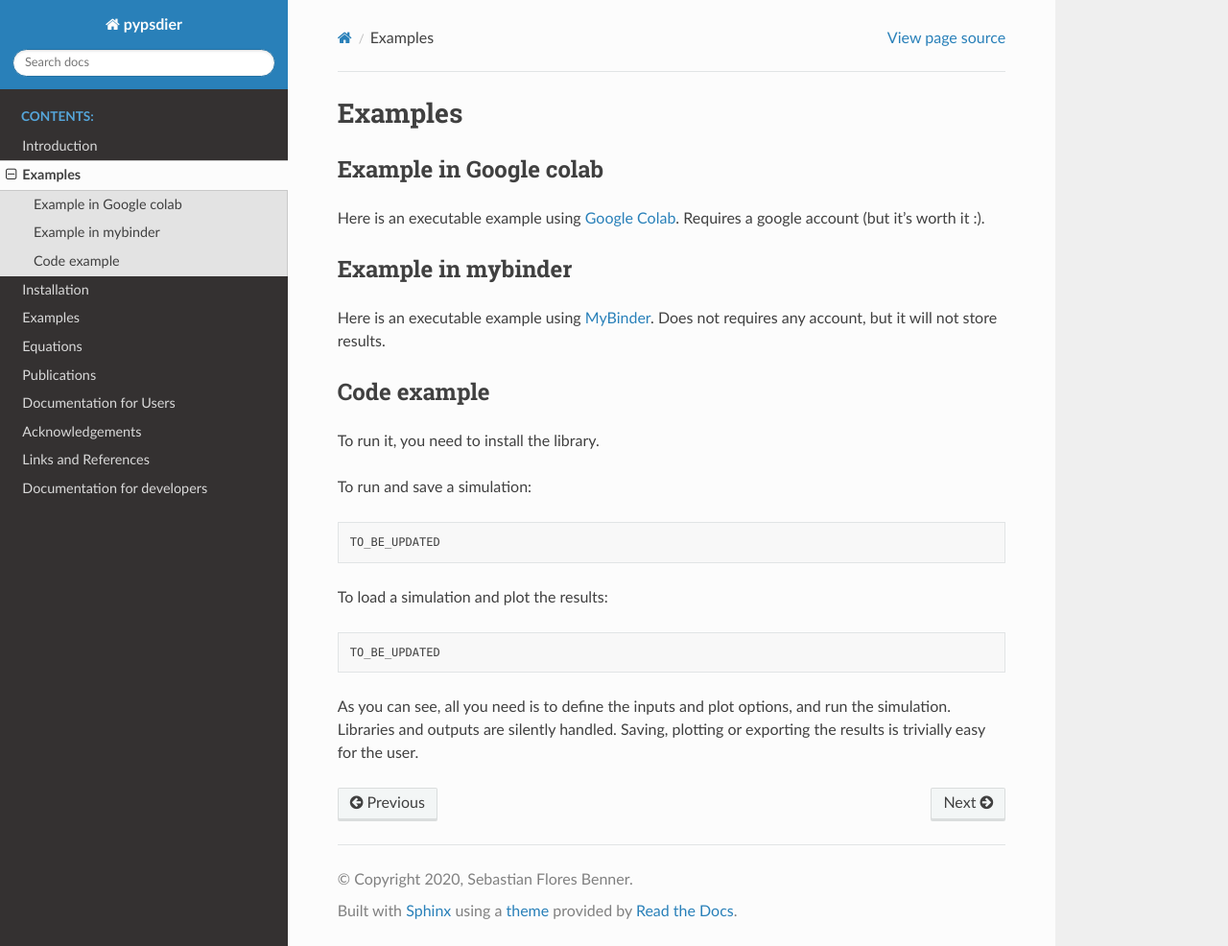
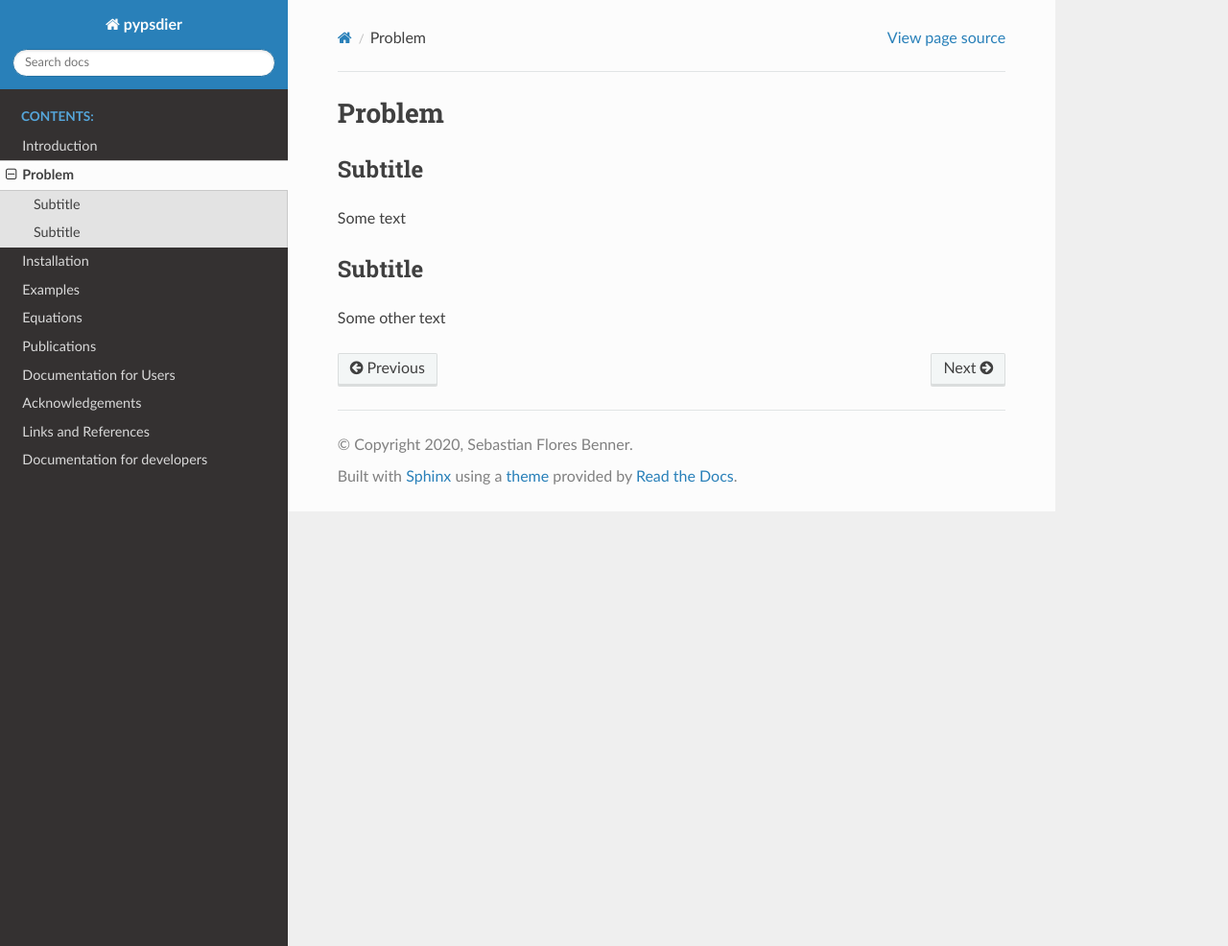
Before and after one commit to sebastiandres/pypsdier, a Sphinx documentation site: the page built from docs/source/problem.rst, in a window 1280 px wide and 986 px high. Shown: the whole window at 96% size. Built offline with Sphinx 7.4.7 and the Read the Docs theme 2.0.0, drawn with Linux system fonts in a browser that asks for light colours; the version number could not be read and is left out.

Commit message:
Update problem.rst
Emptied text so Pedro can work.

```diff
--- a/docs/source/problem.rst
+++ b/docs/source/problem.rst
@@ -1,34 +1,10 @@
-Examples
+Problem
 =============
 
-Example in Google colab
+Subtitle
 ************************
-Here is an executable example using `Google Colab <TO_BE_UPDATED>`_.
-Requires a google account (but it's worth it :).
+Some text
 
-Example in mybinder
+Subtitle
 *********************
-
-Here is an executable example using `MyBinder <TO_BE_UPDATED>`_.
-Does not requires any account, but it will not store results.
-
-Code example
-*********************
-To run it, you need to install the library.
-
-To run and save a simulation:
-
-.. code-block:: python
-
-    TO_BE_UPDATED
-
-
-To load a simulation and plot the results:
-
-.. code-block:: python
-
-    TO_BE_UPDATED
-
-As you can see, all you need is to define the inputs and plot options, and run the simulation.
-Libraries and outputs are silently handled.
-Saving, plotting or exporting the results is trivially easy for the user.
+Some other text
```
